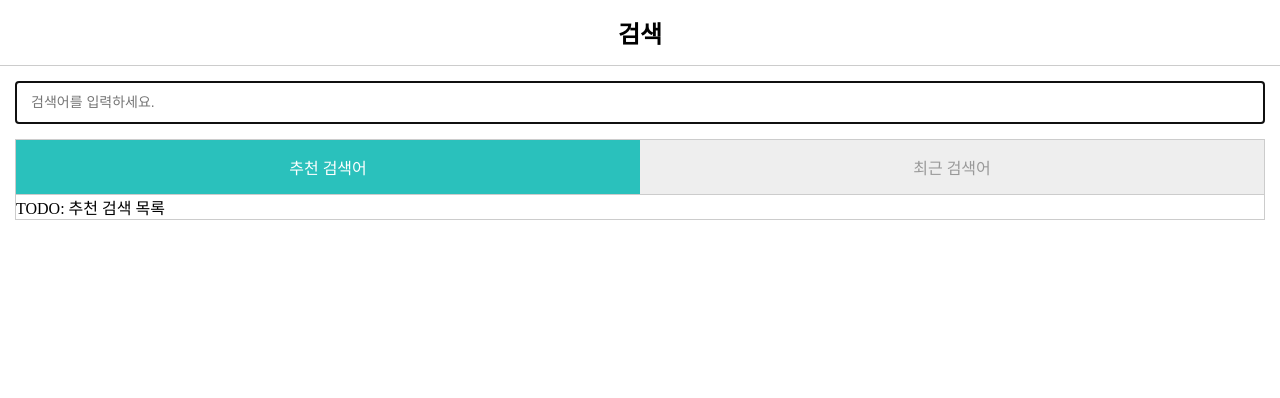
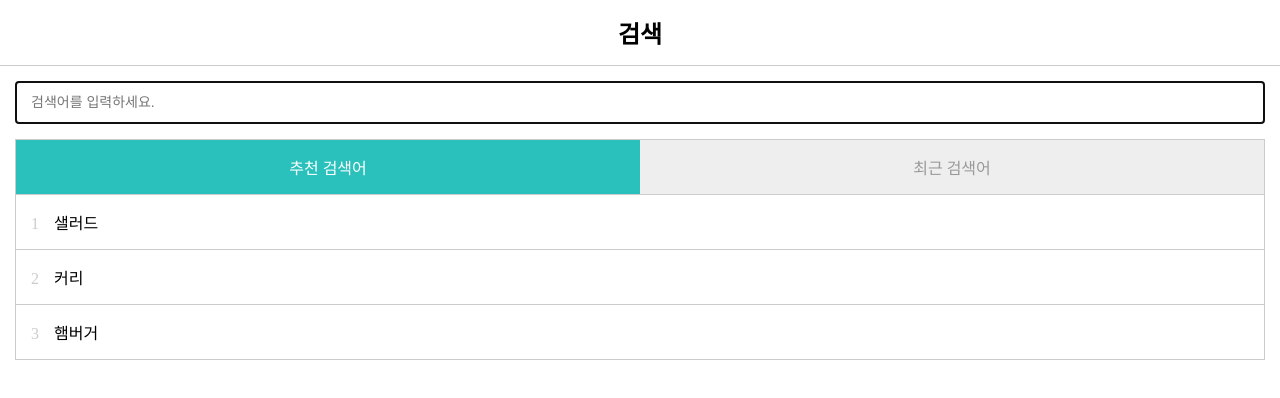
Before and after one commit to ssi02014/create-compare-react, a React app in the folder component/: page / in a window 1280 px wide. Shown: the top 398 px of the page. Built offline with nearby package versions, Linux system fonts and the light colour scheme.

Commit message:
feat: List

```diff
--- a/component/src/App.js
+++ b/component/src/App.js
@@ -4,6 +4,7 @@ import Header from "./components/Header";
 import SearchForm from "./components/SearchForm";
 import SearchResult from "./components/SearchResult";
 import Tabs, { TabType } from "./components/Tabs";
+import List from "./components/List";
 
 const App = () => {
   const [searchKeyword, setSearchKeyword] = useState("");
@@ -35,6 +36,7 @@ const App = () => {
 
   const onSearch = useCallback((searchKeyword) => {
     const searchResult = store.search(searchKeyword);
+    setSearchKeyword(searchKeyword);
     setSearchResult(searchResult);
     setSubmitted(true);
   }, []);
@@ -55,8 +57,10 @@ const App = () => {
           ) : (
             <>
               <Tabs selectedTab={selectedTab} onChange={onChangeTabs} />
-              {selectedTab === TabType.KEYWORD && <>TODO: 추천 검색 목록</>}
-              {selectedTab === TabType.HISTORY && <>TODO: 최근 검색 목록</>}
+              <List
+                type={selectedTab === TabType.KEYWORD ? "keyword" : "history"}
+                onSearch={(keyword) => onSearch(keyword)}
+              />
             </>
           )}
         </div>
--- /dev/null
+++ b/component/src/components/List.js
@@ -0,0 +1,61 @@
+import React, { useCallback, useEffect, useState } from "react";
+import store from "../Store";
+import { formatRelativeDate } from "../helpers";
+
+const List = ({ type, onSearch }) => {
+  const [data, setData] = useState([]);
+
+  useEffect(() => {
+    if (type === "keyword") {
+      setData(store.getKeywordList());
+    } else {
+      setData(store.getHistoryList());
+    }
+  }, [type]);
+
+  const onRemoveHistory = useCallback((e, keyword) => {
+    e.stopPropagation();
+
+    store.removeHistory(keyword);
+    setData(store.getHistoryList());
+  }, []);
+
+  return (
+    <ul className="list">
+      {data.map((item, idx) => (
+        <Item
+          type={type}
+          key={item.id}
+          idx={idx}
+          item={item}
+          onClick={() => onSearch(item.keyword)}
+          onReset={(e) => onRemoveHistory(e, item.keyword)}
+        />
+      ))}
+    </ul>
+  );
+};
+
+const Item = ({ type, item, idx, onClick, onReset }) => {
+  const renderItem = useCallback(() => {
+    if (type === "keyword") {
+      return (
+        <>
+          <span className="number">{idx + 1}</span>
+          <span>{item.keyword}</span>
+        </>
+      );
+    }
+    return (
+      <>
+        <span>{item.keyword}</span>
+        <span className="date">{formatRelativeDate(item.date)}</span>
+        <button className="btn-remove" onClick={onReset}></button>
+      </>
+    );
+  }, [type, item, onReset]);
+
+  return <li onClick={() => onClick(item.keyword)}>{renderItem()}</li>;
+};
+
+export default List;
```
Also changed, not shown: component/src/components/KeywordList.js (added).
